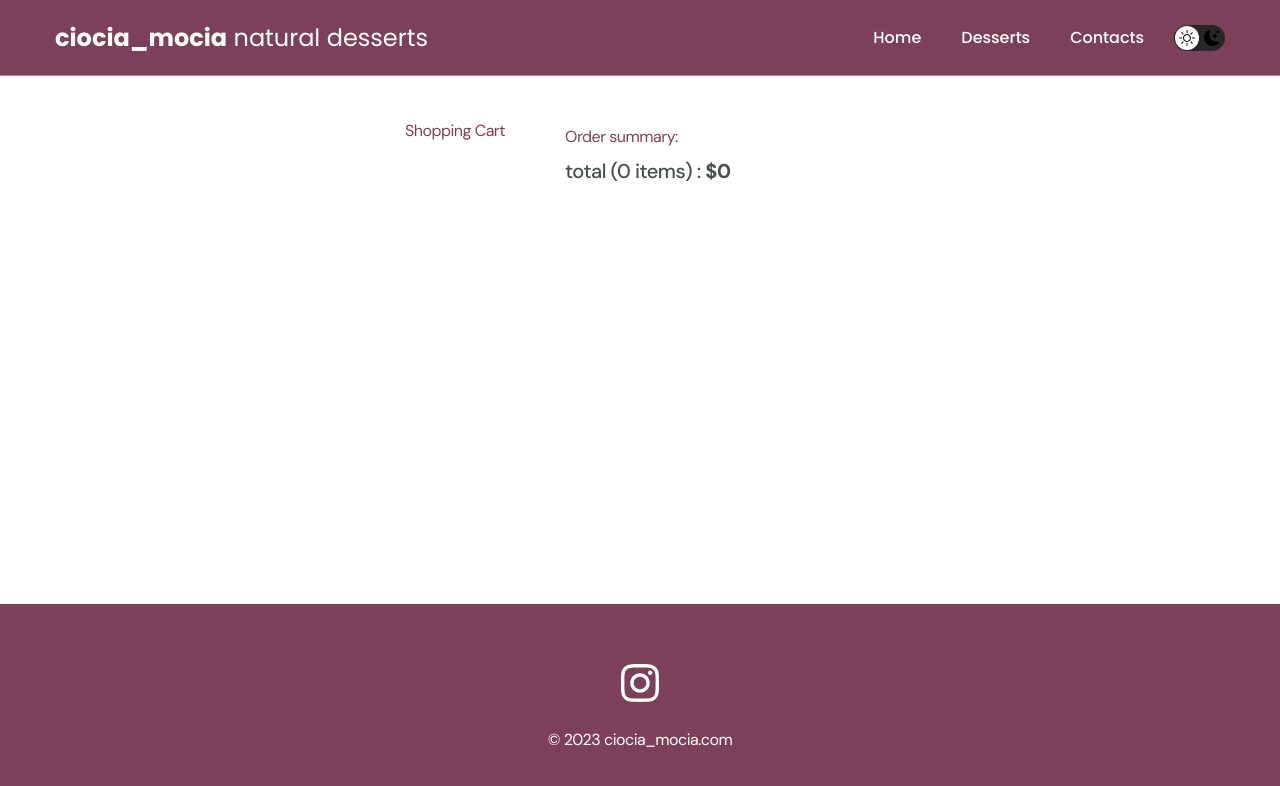
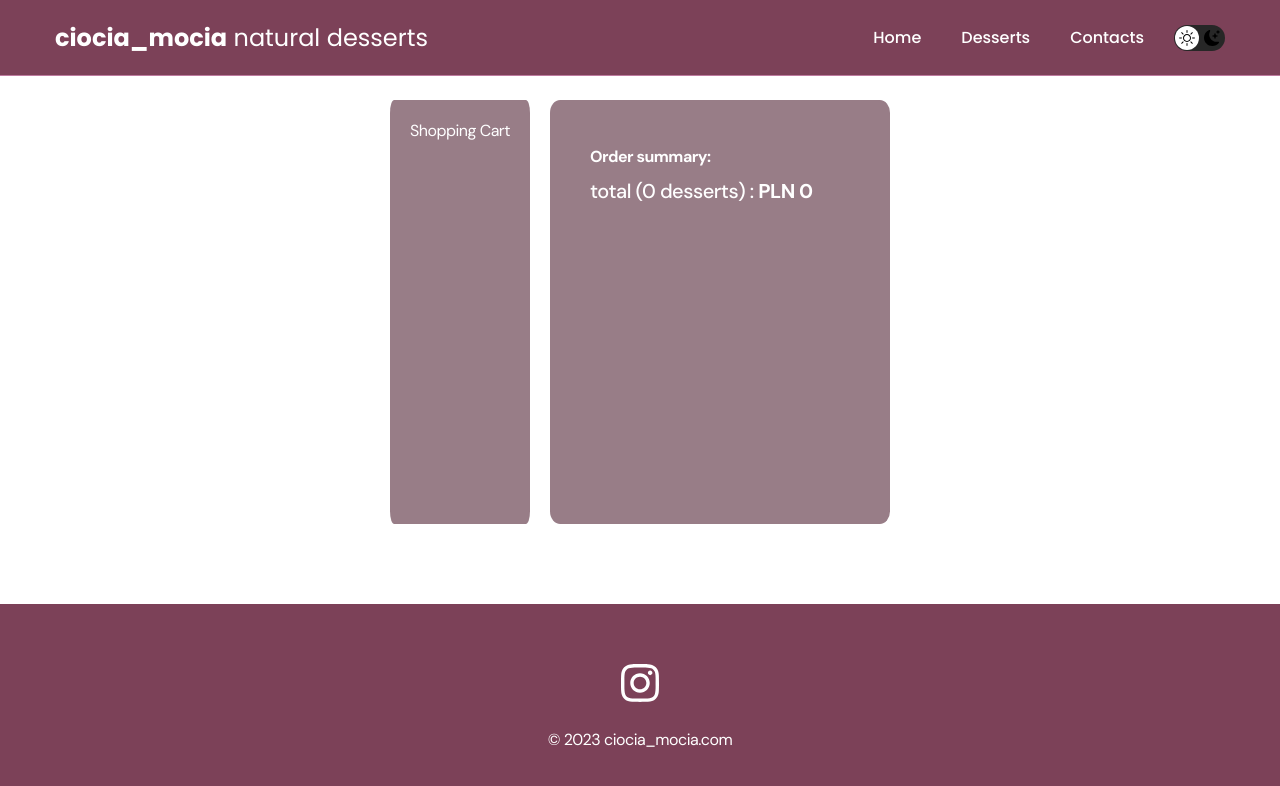
Before and after one commit to akavaliova/ciocia_mocia, a React (Vite) app: page /cart in a window 1280 px wide. Shown: the top 786 px of the page. Built offline with nearby package versions, Linux system fonts and the light colour scheme.

Commit message:
Change currency to PLN in Total file and change style in a cart page

```diff
--- a/src/components/Total/Total.tsx
+++ b/src/components/Total/Total.tsx
@@ -21,8 +21,8 @@ function Total() {
       <h2 className="total_summary">Order summary:</h2>
       <div>
       <p className="total__p">
-          total ({getTotal().totalQuantity} items)
-          : <strong>${getTotal().totalPrice}</strong>
+          total ({getTotal().totalQuantity} desserts)
+          : <strong>PLN {getTotal().totalPrice}</strong>
         </p>
       </div>
     </div>
--- a/src/components/Total/total.scss
+++ b/src/components/Total/total.scss
@@ -5,18 +5,16 @@
     width: 270px;
     height: 110px;
     padding: 20px;
-    background: white;
-    border-radius: 3px;
-    min-width: 350px;
+    min-width: 300px;
 
     &_summary{
-        font-weight: 400;
+        font-weight: 600;
       }
 
       &__p{
         font-size: 20px;
         font-weight: 450;
-        color: rgb(72, 77, 77);
+        color: white;
       }
   }
 
--- a/src/pages/Cart.tsx
+++ b/src/pages/Cart.tsx
@@ -5,7 +5,7 @@ import { useSelector } from "react-redux";
 import Dessert from "../components/dessert/Dessert";
 import { DessertItem } from "./Desserts";
 import { RootState } from "../redux/store";
-//  import { DessertItem } from "./Desserts; - why can notfind module?
+
 
 const Cart = () => {
   const cart = useSelector((state: RootState) => state.cart);
--- a/src/pages/CertainDessert.tsx
+++ b/src/pages/CertainDessert.tsx
@@ -16,6 +16,7 @@ import {
 import { RootState } from "../redux/store";
 
 interface IProps {
+  id?: number;
   image?: any;
   title?: string;
   price?: string;
--- a/src/pages/cart.scss
+++ b/src/pages/cart.scss
@@ -9,12 +9,24 @@
   &__left {
     padding: 20px;
     width: 100%;
-    background-color: white;
+    color: white;
+    background-color: #8d6f7b;
+    opacity: 90%;
+    border-radius: 3%;
+  }
+
+  &__right {
+    padding: 20px;
+    width: 100%;
+    color: white;
+    background-color: #8d6f7b;
+    opacity: 90%;
+    border-radius: 3%;
   }
 
   &__name {
     font-size: 32px;
-    font-weight: 450;
+    font-weight: 600;
     padding-bottom: 20px;
     border-bottom: 1px solid gainsboro;
   }
```
